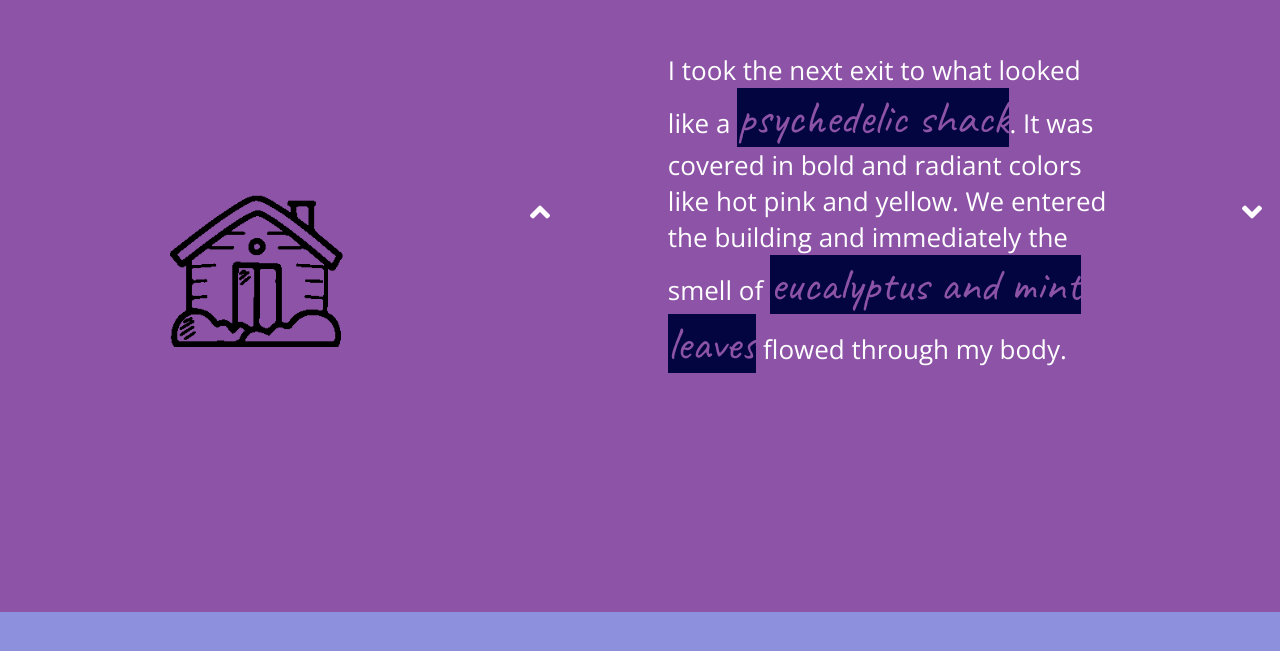
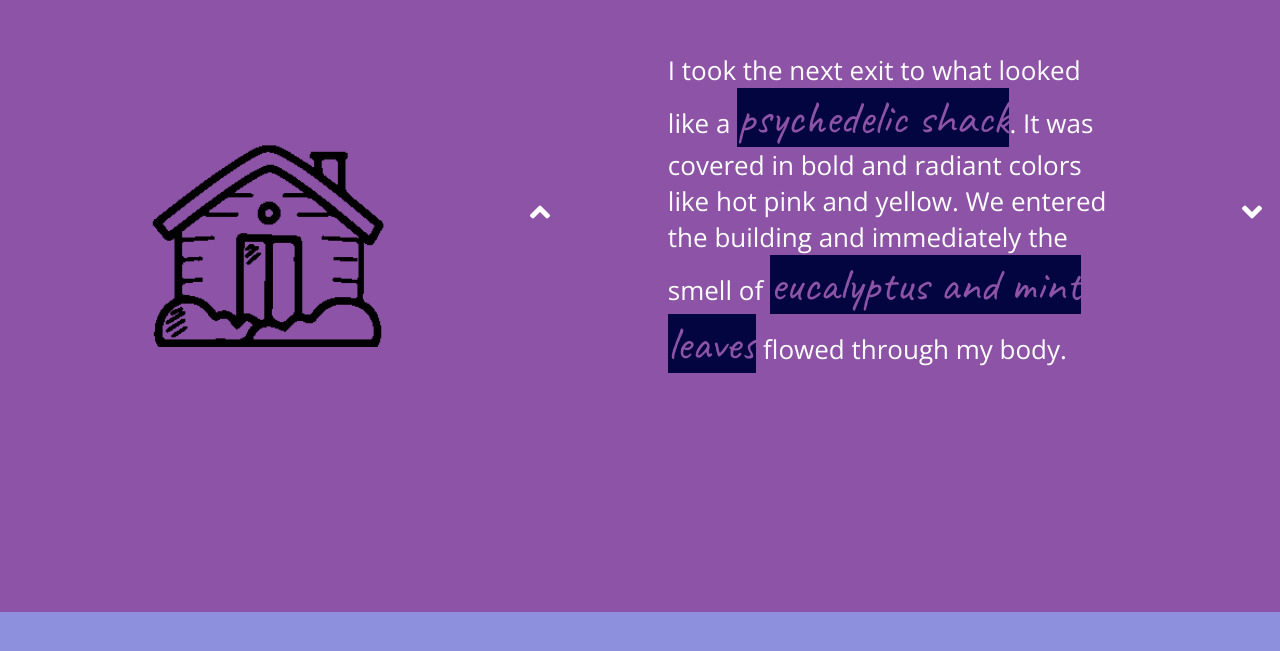
Before and after one commit to ryane1/GC-Final-Project, an Angular app: page /joy in a window 1280 px wide. Shown: the part 4188-4839 px from the top of the page. Built offline with nearby package versions, Linux system fonts and the light colour scheme.

Commit message:
fixed size of shack

```diff
--- a/src/app/story/joy-surprise/joy-surprise.component.css
+++ b/src/app/story/joy-surprise/joy-surprise.component.css
@@ -175,14 +175,16 @@ p {
   .img-animation {
     margin: auto;
   }
-  .one, .two, .three, .five, .six, .nine, .ten {
+  .one, .two, .three, .five, .nine, .ten {
     height: 270px;
   }
   .four {
     height: 220px;
   }
   .six {
+    height: 360px;
     padding-right: 70px;
+    padding-bottom: 90px;
   }
   .seven {
     height: 360px;
```
